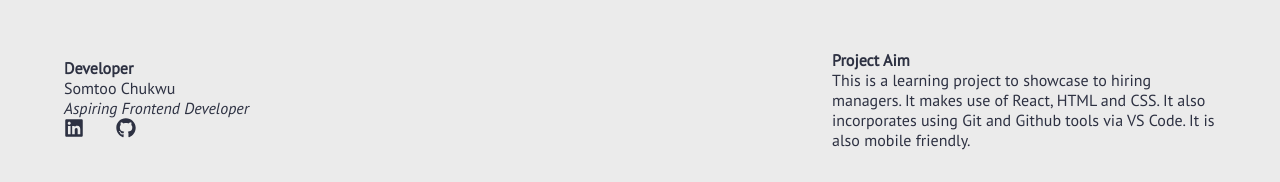
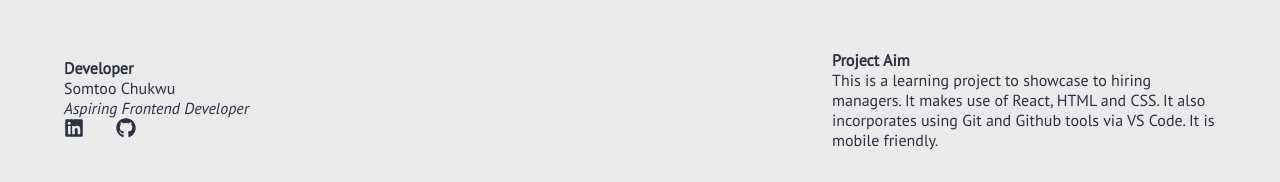
Before and after one commit to SomtooFromLaffy/WoofWorld, a React (Create React App) app in the folder woofworld/: page / in a window 1280 px wide. Shown: the part 5051-5233 px from the top of the page. Built offline with nearby package versions, Linux system fonts and the light colour scheme.

Commit message:
minor change

```diff
--- a/woofworld/src/components/Footer.js
+++ b/woofworld/src/components/Footer.js
@@ -22,7 +22,7 @@ const Footer = () => {
                 <p>
                     This is a learning project to showcase to hiring managers.
                     It makes use of React, HTML and CSS.
-                    It also incorporates using Git and Github tools via VS Code. It is also
+                    It also incorporates using Git and Github tools via VS Code. It is
                     mobile friendly.
                 </p>
 
```
